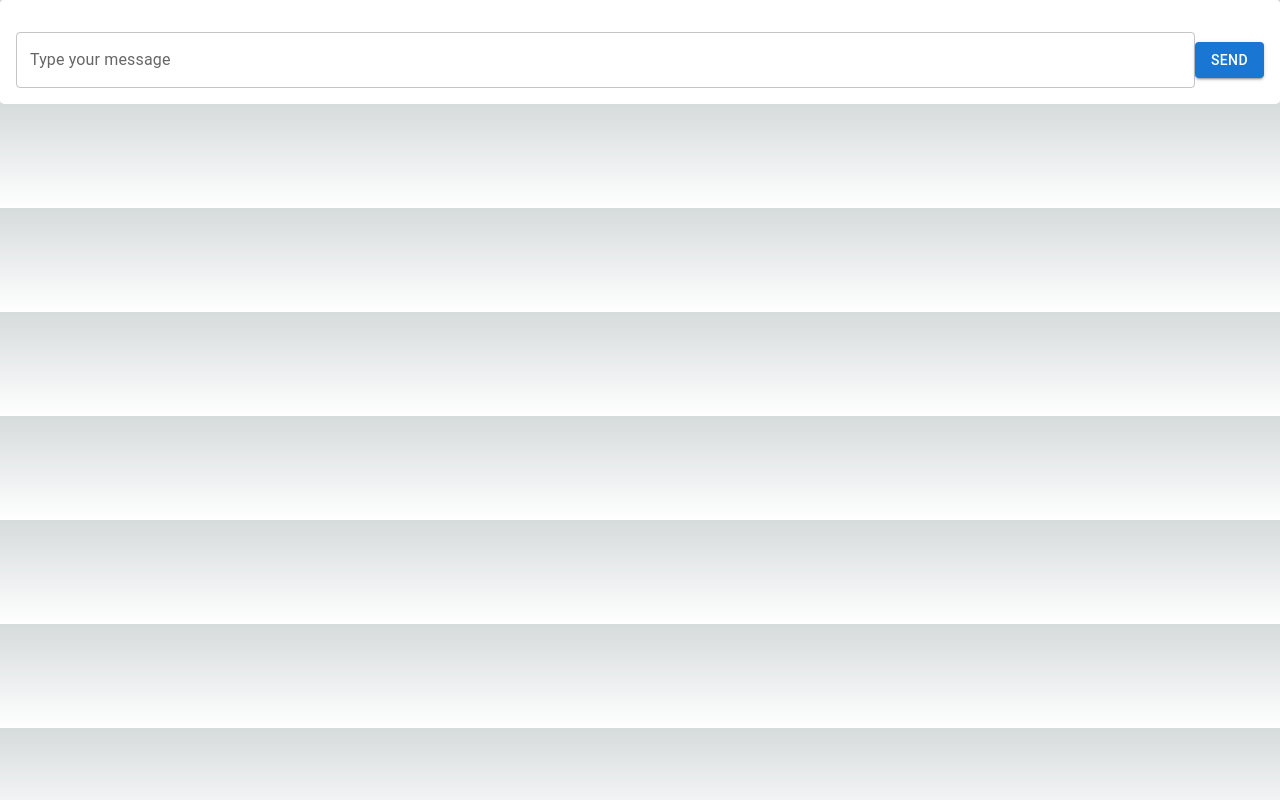
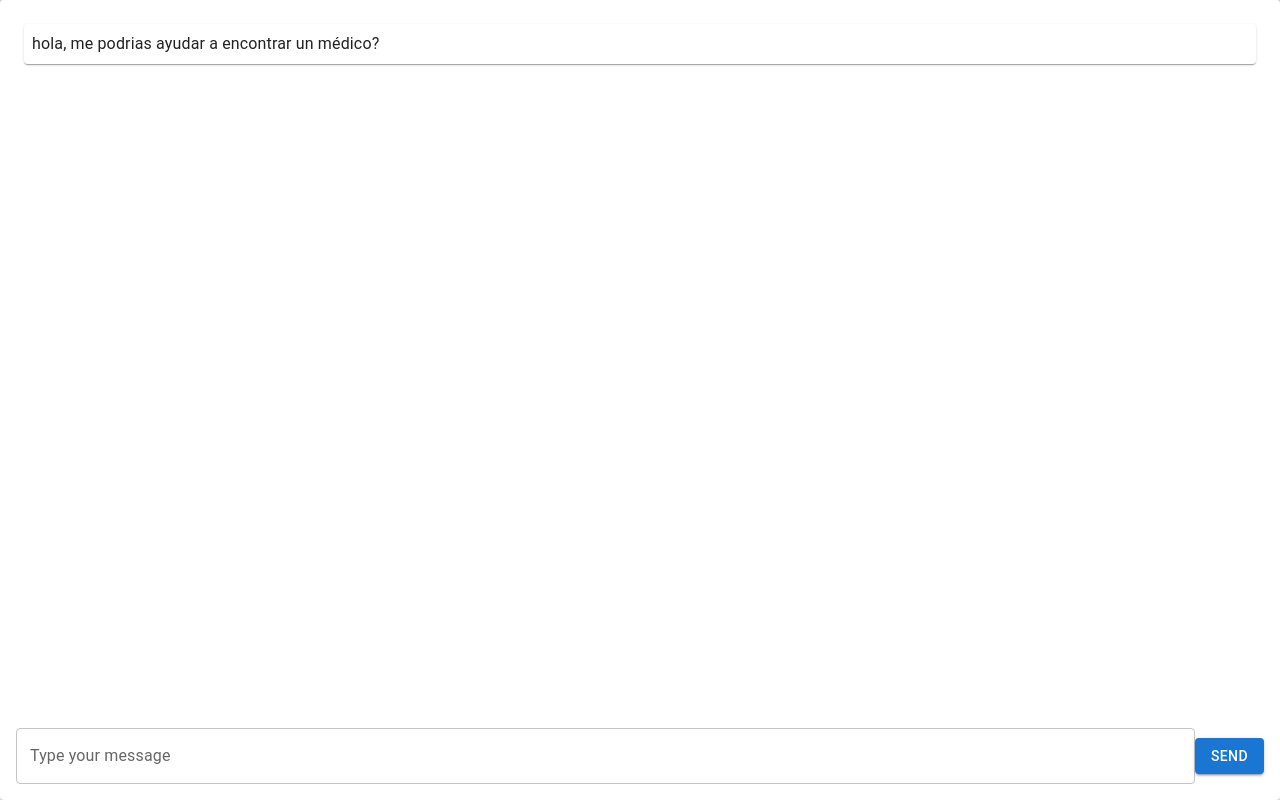
Before and after one commit to Champagnepagcois/hackMorelos, a Next.js app: page /michat in a window 1280 px wide. Built offline with nearby package versions, Linux system fonts and the light colour scheme.

Commit message:
ci: vista chat

```diff
--- a/app/michat/page.js
+++ b/app/michat/page.js
@@ -1,32 +1,40 @@
-'use client'
-import React, { useState } from 'react';
-import { makeStyles } from '@mui/styles';
-import TextField from '@mui/material/TextField';
-import Button from '@mui/material/Button';
-import Paper from '@mui/material/Paper';
-import Typography from '@mui/material/Typography';
+"use client";
+import React, { useState } from "react";
+import { makeStyles } from "@mui/styles";
+import TextField from "@mui/material/TextField";
+import Box from "@mui/material/Box";
+import Button from "@mui/material/Button";
+import Paper from "@mui/material/Paper";
+import Typography from "@mui/material/Typography";
 
 const useStyles = makeStyles((theme) => ({
   root: {
-    display: 'flex',
-    flexDirection: 'column',
-    height: '100%',
+    display: "flex",
+    flexDirection: "column",
+    height: "100%",
     padding: 16, // Aquí se utilizan valores numéricos en lugar de theme.spacing
   },
   messagesContainer: {
     flexGrow: 1,
-    overflowY: 'auto',
+    overflowY: "auto",
     marginBottom: 16, // También aquí
   },
   message: {
     padding: 8, // Y aquí
     margin: 8, // Y aquí
     borderRadius: 4, // Y aquí
-    backgroundColor: '#F2F2F2',
+    backgroundColor: "#F2F2F2",
+  },
+  messageBot: {
+    padding: 8, // Y aquí
+    margin: 8, // Y aquí
+    borderRadius: 4, // Y aquí
+    backgroundColor: "#5aa9e6",
+    color:"#FFF",
   },
   inputContainer: {
-    display: 'flex',
-    alignItems: 'center',
+    display: "flex",
+    alignItems: "center",
   },
   textField: {
     flexGrow: 1,
@@ -36,26 +44,28 @@ const useStyles = makeStyles((theme) => ({
 
 const ChatInterface = () => {
   const classes = useStyles();
-  const [message, setMessage] = useState('');
-  const [messages, setMessages] = useState([]);
+  const [prompt, setPrompt] = useState("");
+  const [messages, setMessages] = useState([{message:"hola, me podrias ayudar a encontrar un médico?", user:1}]);
 
   const handleMessageChange = (event) => {
-    setMessage(event.target.value);
+    setPrompt(event.target.value);
   };
 
   const handleMessageSend = () => {
-    if (message.trim() !== '') {
-      setMessages([...messages, message]);
-      setMessage('');
+    if (prompt.trim() !== "") { // Cambio aquí, usando message en lugar de prompt
+      const newMessage = { user: 1, message: prompt }; // Crear un nuevo mensaje con el texto
+      setMessages([...messages, newMessage]); // Agregar el nuevo mensaje al array de mensajes
+      setPrompt(""); // Limpiar el campo de entrada después de enviar el mensaje
     }
   };
 
   return (
+    <Box sx={{ height: "100vh", width: "100vw" }}>
       <Paper className={classes.root}>
         <div className={classes.messagesContainer}>
           {messages.map((msg, index) => (
-          <Paper key={index} className={classes.message}>
-            <Typography variant="body1">{msg}</Typography>
+            <Paper key={index} className={msg.user%2==0?classes.messageBot:classes.message}>
+              <Typography variant="body1">{msg.message}</Typography>
             </Paper>
           ))}
         </div>
@@ -64,14 +74,19 @@ const ChatInterface = () => {
             className={classes.textField}
             label="Type your message"
             variant="outlined"
-          value={message}
+            value={prompt}
             onChange={handleMessageChange}
           />
-        <Button variant="contained" color="primary" onClick={handleMessageSend}>
+          <Button
+            variant="contained"
+            color="primary"
+            onClick={handleMessageSend}
+          >
             Send
           </Button>
         </div>
       </Paper>
+    </Box>
   );
 };
 
```
Lines whose indentation alone changed are shown as unchanged.
